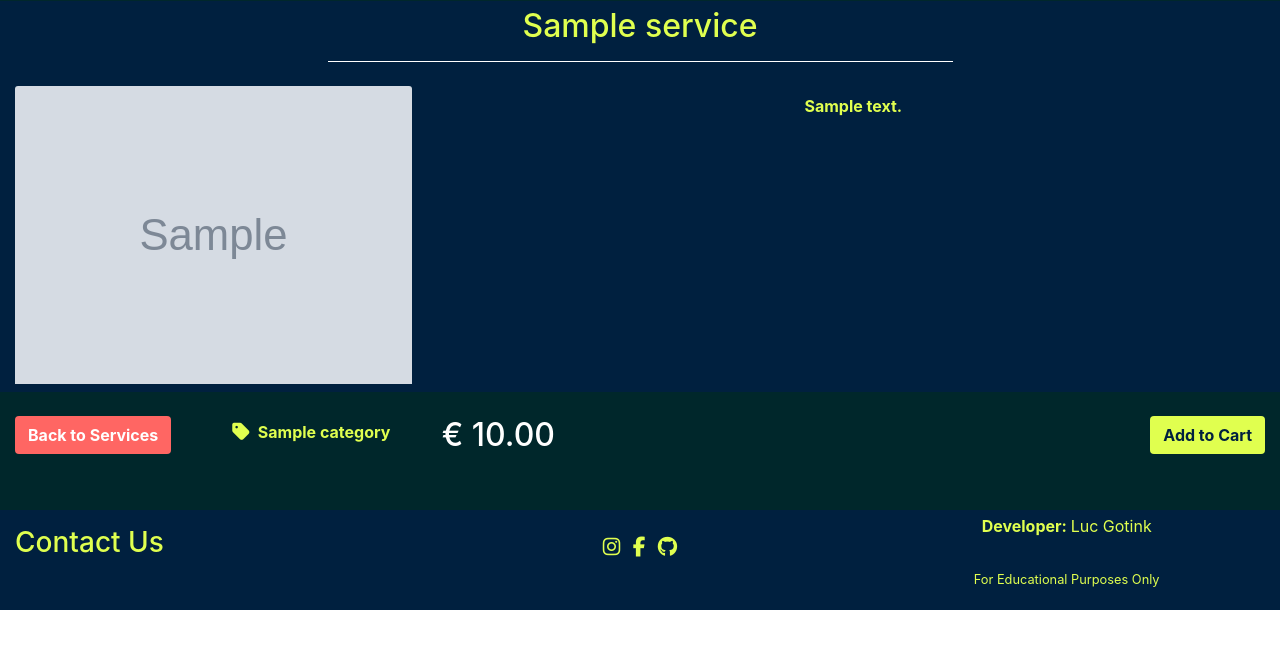
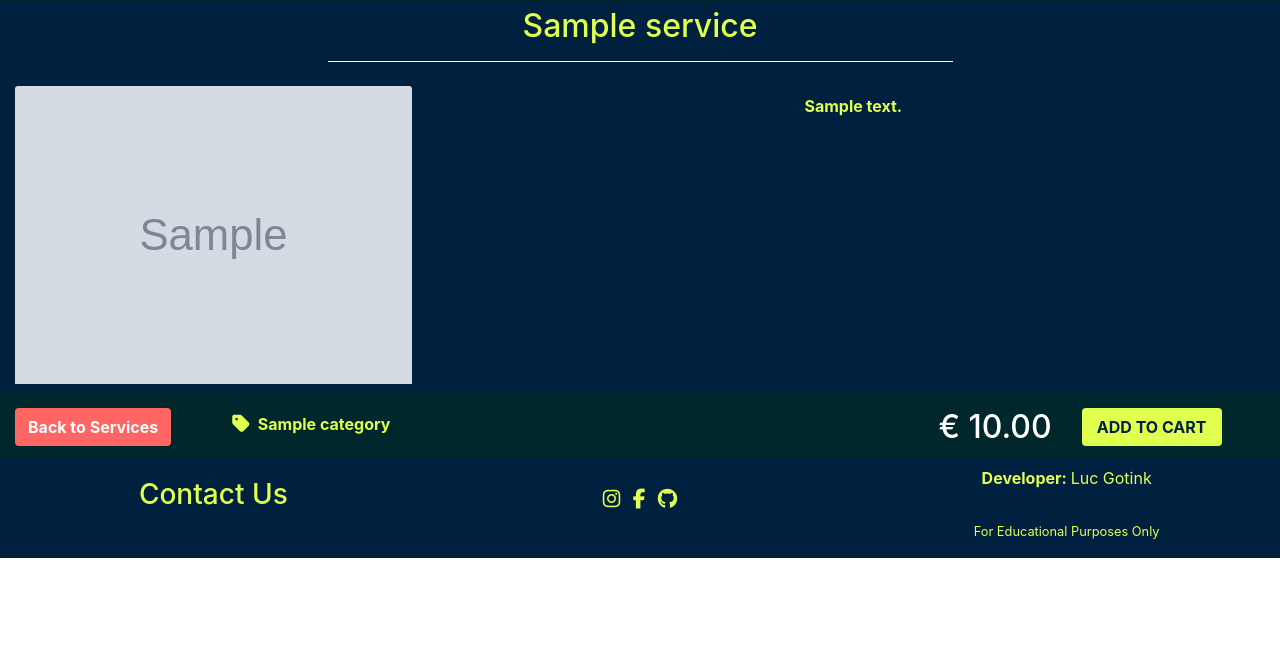
Before and after one commit to Decline-of-Mind/GraphCenter, a Django app: page /services/1 in a window 1280 px wide. Shown: the part 81-730 px from the top of the page. Run offline with Django 3.2, Linux system fonts and the light colour scheme; tables that the repository leaves empty hold one stand-in row (values such as "Sample post"); grey boxes marked "Sample" are stand-in pictures; some libraries are stand-ins or nearby versions.

Commit message:
added basic add_to_cart functionality

```diff
--- a/cart/templates/cart/cart.html
+++ b/cart/templates/cart/cart.html
@@ -26,7 +26,7 @@
     </div>
     {% else %}
     <p class="lead mt-5 yellow-color font-weight-bold">Your Cart is Empty</p>
-    <a href="{% url 'services' %}categories" class="btn red-background rounded-4 text-white btn-lg">
+    <a href="{% url 'services' %}" class="btn red-background rounded-4 text-white btn-lg">
         <span class="icon">
             <i class="fas fa-chevron-left"></i>
         </span>
--- a/cart/urls.py
+++ b/cart/urls.py
@@ -4,4 +4,5 @@ from . import views
 
 urlpatterns = [
     path('', views.view_cart, name="view_cart"),
+    path('add/<item_id>/', views.add_to_cart, name="add_to_cart"),
 ]
--- a/services/templates/services/service_details.html
+++ b/services/templates/services/service_details.html
@@ -26,9 +26,9 @@
                 <p class="yellow-color font-weight-bold"> {{ service.description }}</p>
             </div>
     </div>
-    <div class="row pb-5 pt-2 black-background">
+    <div class="row pb-1 black-background">
         <div class="d-none mt-3 d-xl-block col-xl-2">
-            <a href="" class="purchase-button btn red-background rounded-4 text-white"><strong>Back to Services</strong></a>
+            <a href="" class="btn red-background rounded-4 text-white"><strong>Back to Services</strong></a>
         </div>
         <div class="col-12 col-xl-2">
             {% if service.category %}
@@ -40,11 +40,19 @@
             {% endif %}
         </div>
         <div class="col-6 mt-3">
-            <h2 class="text-white">€ {{ service.price }}</h2>
+            <h2 class="text-white float-right">€ {{ service.price }}</h2>
         </div>
-        <div class="col-6 mt-3 col-xl-2">
-            <a href="" class="purchase-button btn yellow-background float-right rounded-4 purple-color"><strong>Add to Cart</strong></a>
-        </div>
+        <form id="add_to_cart" action="{% url 'add_to_cart' service.id %}" method="POST">
+        {% csrf_token %}
+            <div class="col-6 mt-3 float-left col-xl-2">
+                <button type="submit" name="add_service" class="purchase-button btn font-weight-bold yellow-background rounded-4 purple-color">ADD TO CART</button>
+            </div>
+            <input class="form-control" type="hidden"
+                                            name="quantity" value="1" min="1" max="1"
+                                            data-item_id="{{ service.id }}"
+                                            id="id_qty_{{ service.id }}">
+            <input type="hidden" name="redirect_url" value="{{ request.path }}">
+        </form>
     </div>
 </div>
 
--- a/static/css/base.css
+++ b/static/css/base.css
@@ -130,6 +130,10 @@ html {
     width: 100%
 }
 
+.purchase-button {
+    width: 140px;
+}
+
 /* additional tools */
 .hr-white {
     /* so it works in every browser type */
--- a/templates/partials/footer.html
+++ b/templates/partials/footer.html
@@ -3,8 +3,8 @@
 
 <footer class="purple-background">
     <div class="container-fluid footer-container">
-        <div class="row">
-            <div class="d-none d-md-block pt-3 col-md-4 ml-auto">
+        <div class="row pt-1">
+            <div class="d-none d-md-block text-center pt-3 col-md-4">
                 <a href="">
                     <h3 class="yellow-color">Contact Us</h3>
                 </a>
```
Also changed, not shown: cart/views.py (+12 -3 lines).
